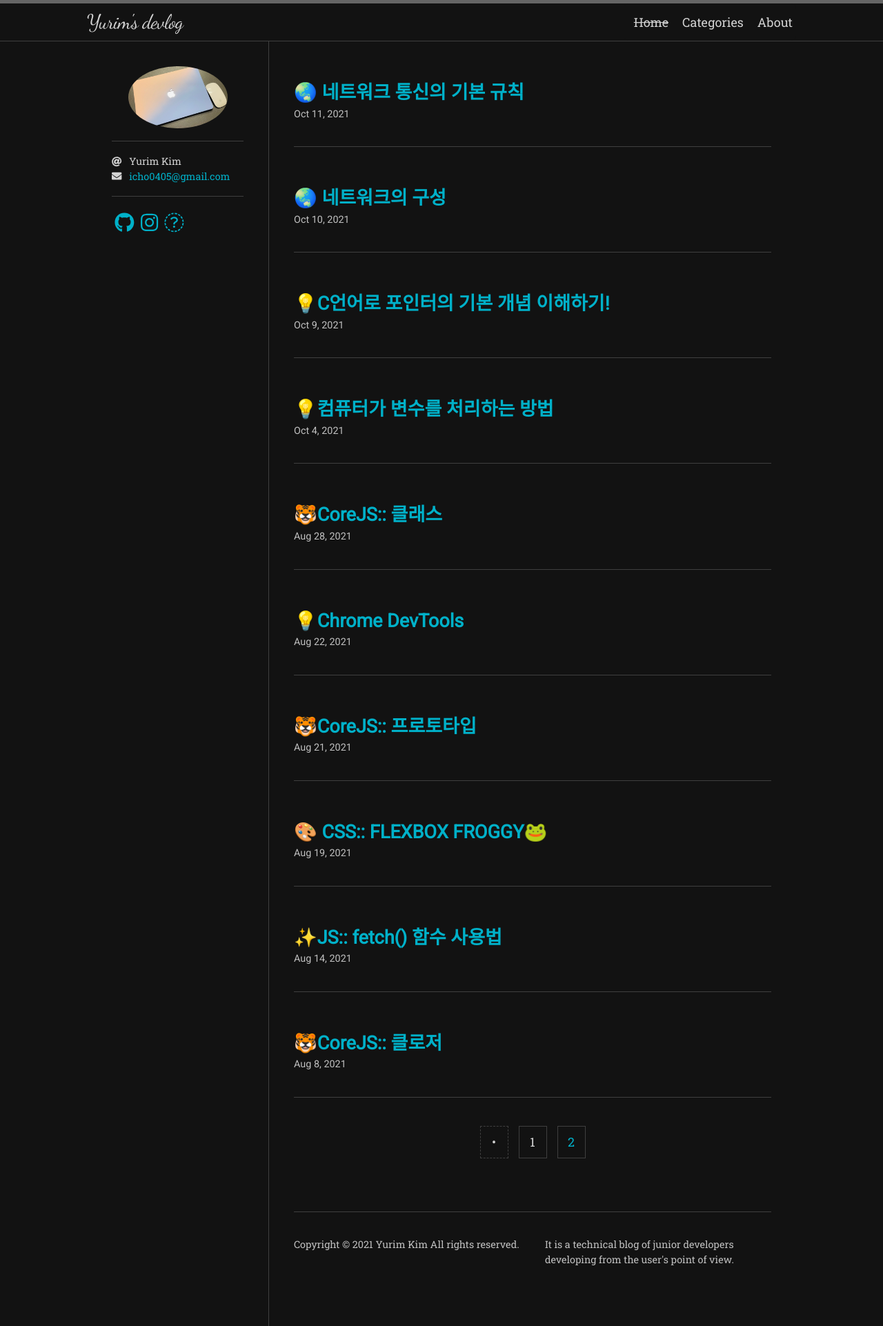
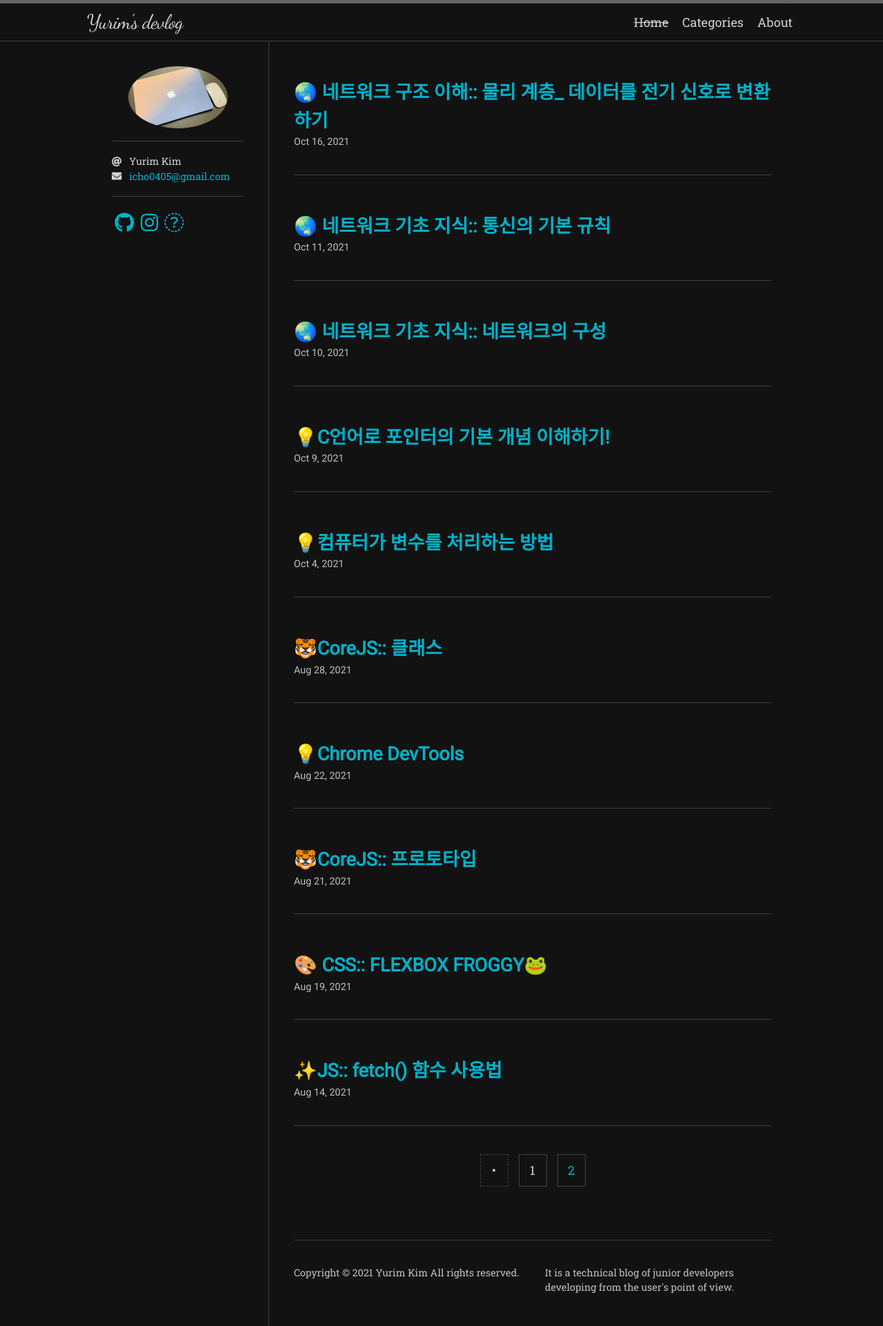
Before and after one commit to yurim45/yurim45.github.io, a Jekyll site: the page built from index.html, in a window 1280 px wide. Shown: the whole page at 69% size. Built offline with Jekyll 4.4.1, drawn with Linux system fonts in a browser that asks for light colours; nearby versions of some CDN libraries; some web fonts are replaced; the list of posts is cut into pages by our own code; part of the change alters nothing that is shown.

Commit message:
add: post

```diff
--- a/_posts/2021-10-10-network_basics.md
+++ b/_posts/2021-10-10-network_basics.md
@@ -1,5 +1,5 @@
 ---
-title: "🌏 네트워크의 구성"
+title: "🌏 네트워크 기초 지식:: 네트워크의 구성"
 tags:
   - [network]
 permalink: /network/networkBasics
--- a/_posts/2021-10-11-network_protocol.md
+++ b/_posts/2021-10-11-network_protocol.md
@@ -1,5 +1,5 @@
 ---
-title: "🌏 네트워크 통신의 기본 규칙"
+title: "🌏 네트워크 기초 지식:: 통신의 기본 규칙"
 tags:
   - [network]
 permalink: /network/ptorocol
--- /dev/null
+++ b/_posts/2021-10-16-network_physical-layer.md
@@ -0,0 +1,189 @@
+---
+title: "🌏 네트워크 구조 이해:: 물리 계층_ 데이터를 전기 신호로 변환하기"
+tags:
+  - [network]
+permalink: /network/physicalLayer
+
+navigation: true
+toc: true
+toc_sticky: true
+
+date: 2021-10-16
+last_modified_at: 2021-10-16
+---
+
+![]()
+
+`개인 공부 과정을 기록합니다.`
+
+<span style="color:Teal">**OSI모델**</span>의 1계층인 <span style="color:Teal">**물리 계층**</span>에 대해 공부하기
+
+><span style="color:Teal">**물리 계층**</span>은 컴퓨터와 네트워크 장비를 연결하고 컴퓨터와 네트워크 장비 간에 <span style="color:Teal">**전송되는 데이터를 전기 신호로 변환하는 계층**</span>이다.
+
+
+---
+
+# 🌏 물리 계층:: 데이터를 전기 신호로 변환하기
+
+### 🚀 What I Will Learn
+
+- 전기 신호를 이해한다
+- 랜 케이블을 이해한다
+- 리피터를 이해한다
+- 허브를 이해한다
+
+---
+
+## <span style="background-color:aquamarine">LESSON 09. 물리 계층의 역할과 랜 카드의 구조</span>
+
+데이터는 전기 신호로 변환되어 네트워크를 통해 전송된다.
+
+### 1) 전기 신호란?
+
+0과 1만으로 이루어진 비트열을 전기 신호로 변환하려면 OSI모델의 맨 아래 계층인 물리 계층의 기술이 필요하다
+
+![](https://images.velog.io/images/april_5/post/2e8c09ed-08d6-4276-accf-cc03e45477a4/image.png)
+
+
+전기 신호의 종류는 두 가지가 있는데
+- <span style="color:Teal">**아날로그 신호**</span>: 물결 모양의 전기 신호. `전화 회선`이나 `라디오 방송`에 사용
+- <span style="color:Teal">**디지털 신호**</span>: 막대 모양의 전기 신호
+
+![](https://images.velog.io/images/april_5/post/43a32287-e181-4007-8416-0c92667bfedc/image.png)
+
+
+### ❓데이터가 어떻게 전기신호로 변환될까?
+
+1) 데이터 송신 측 컴퓨터가 전송하는 0과 1의 비트열 데이터가 전기 신호로 변환
+2) 네트워크를 통해 전기 신호로 전송
+3) 데이터 수신 측 컴퓨터에 도착, 데이터 수신 측 컴퓨터는 전기 신호를 0과 1의 비트열 데이터로 복원
+
+
+### 2) 랜 카드란?
+
+> 0과 1의 비트열 데이터를 어떻게 전기 신호로 변환할까?
+
+컴퓨터는 네트워크를 통해 데이터를 송수신할 수 있도록 랜카드가 메인 보드에 포함되어 있는 내장형 랜카드나 별도의 랜카드를 가지고 있다.
+
+0과 1의 정보가 컴퓨터 내부에 있는 랜카드로 전송되고 <span style="background-color:yellow">랜카드는 0과 1을 전기신호로 변환</span>
+
+
+<br />
+
+---
+
+## <span style="background-color:aquamarine">LESSON 10. 케이블의 종류와 구조</span>
+
+네트워크 전송 매체의 종류에는 유선과 무선이 있다. 유선 전송 매체로 사용되는 네트워크 케이블 커넥터에 대해 알아보자
+
+
+### 1) 트위스트 페어 케이블(twisted pair cable)이란?
+
+>**전송 매체**: 데이터가 흐르는 물리적인 선로.
+>유선(*트위스트 페어 케이블, 광케이블 등*)과
+>무선(*라디오파, 마이크로파, 적외선 등*)이 있다
+
+
+#### ✔️ 가장 많이 사용되는 트위스트 페어 케이블(twisted pair cable)
+
+트위스트 페어 케이블의 종류에는
+- <span style="background-color:yellow">UTP 케이블</span>(Unshielded Twist Pair, 비차폐 연선)과
+- <span style="background-color:yellow">STP 케이블</span>(Shielded Twist Pair, 차폐 연선)가 있다.
+
+|<span style="background-color:yellow">UTP 케이블</span> |<span style="background-color:yellow">STP 케이블</span>|
+|--|--|
+| ☑️ 구리 선 여덟 개를 두 개씩 꼬아 만든 네 쌍의 전선 | ☑️ 두 개씩 꼬아 만든 선 |
+| ☑️ 실드로 보호되어 있지 않은 케이블 | ☑️ 실드로 보호한 케이블|
+| ☑️ 그래서 노이즈의 영향을 받기 쉽지만 | ☑️ 그래서 UTP와 케이블과 달리 노이즈의 영향을 매우 적게 받지만|
+| ☑️ 저렴하기 때문에 일반적으로 많이 사용되는 케이블이다.| ☑️ 비싸기 때문에 보편적으로 사용하지 않는다|
+
+> `실드(shield)`는 금속 호일이나 금속의 매듭과 같은 것으로 외부에서 발생하는 노이즈(noise)를 막는 역할을 한다.
+
+![](https://images.velog.io/images/april_5/post/9f7da355-6cbe-4346-85a5-95277fdd2993/image.png)
+
+🗣 트위스트 페어 케이블(UTP, STP)은 일반적으로 `랜 케이블(LAN cable, 랜 선)`이라고 한다
+
+랜 케이블의 양쪽 끝에는 위 사진의 `RJ-45`라고 부르는 커넥터가 붙어 있다. 이 커넥터를 컴퓨터의 랜 포트나 네트워크 기기에 연결한다.
+
+![](https://images.velog.io/images/april_5/post/00180d5d-805a-4591-b754-2a4921c4d3e2/image.png)
+
+<br />
+
+### 2) 다이렉트 케이블과 크로스 케이블이란?
+
+랜 케이블 종류에는 **다이렉트 케이블**과 **크로스 케이블**이 있다.
+
+- 다이렉트 케이블: 구리선 여덟 개를 같은 순서로 커넥터에 연결한 케이블
+- 크로스 케이블: 구리선 여덟 개 중 한쪽 커넥터의 1번과 2번이 연결되는 구리선을 다른 쪽 커넥터의 3번과 6번에 연결한 케이블
+
+다이렉트 케이블이나 크로스 케이블 모두, 실제로는 1번, 2번, 3번, 6번 구리선을 사용한다
+
+나머지 네 개의 선은
+- 다이렉트 케이블: 컴퓨터와 스위치를 연결할 때 사용
+- 크로스 케이블: 컴퓨터 간에 직접 랜 케이블로 연결할 때 사용
+
+![](https://images.velog.io/images/april_5/post/35816984-766a-4d20-b843-12310b5deb9f/image.png)
+
+📍**중요!!**
+컴퓨터 간에 직접 데이터를 보낼 때는 양쪽 컴퓨터 모두 1번과 2번을 사용.
+
+양쪽 컴퓨터에서 1번과 2번으로 데이터를 전송하면 데이터가 충돌하므로
+크로스 케이블은 일부러 중간에 전선을 교차시켜서 송신측과 수신측이 올바르게 연결되도록 하고 있다
+
+<br />
+
+---
+
+## <span style="background-color:aquamarine">LESSON 11. 리피터와 허브의 구조</span>
+
+물리 계층에서 동작하는 네트워크 장비인 리피터와 허브. 리피터와 허브의 특징을 알아보자.
+
+![](https://images.velog.io/images/april_5/post/453a2ebb-4d53-4467-af40-e8c12516663c/image.png)
+
+### 1) 리피터(repeater)란?
+
+✔️ 리피터는
+- 전기 신호를 정형(일그러진 전기 신호를 복원)하고
+- 증폭하는 기능을 가진 네트워크 중계 장비이다
+- 멀리 있는 상대방과도 통신할 수 있도록 파형을 정상으로 만드는 기능을 한다
+- 하지만 요즘 네트워크 장비가 리피터 기능을 지원하리 때문에 리피터를 쓸 필요가 없어졌다....
+
+![](https://images.velog.io/images/april_5/post/1505161b-58b2-4286-8166-0d9ea631f778/image.png)
+
+
+### 2) 허브(hub)란?
+
+✔️ 허브는
+- 포트(실제로 통신하는 통로)를 여러개 가지고 있고 리피터 허브라고도 불린다.
+- 리피터는 1:1 통신만 가능하지만, 허브는 포트를 여러 개 가지고 있어서 **여러 대의 컴퓨터와도 통신**할 수 있다
+- 허브는 리피터와 마찬가지로 **전기 신호를 정형하고 증폭하는 기능**을 한다
+- 허브는 컴퓨터 여러 대를 서로 연결하는 장치라서 **직접 컴퓨터끼리 연결하지 않아도 통신**할 수 있다
+- 허브는 어떤 특정 포트로부터 데이터를 받으면 해당 포트를 제외한 나머지 모든 포트로도 받은 데이터를 전송한다
+
+![](https://images.velog.io/images/april_5/post/95e48654-3a6c-4ef4-b6aa-802362a6775e/image.png)
+
+>컴퓨터 1에서 컴퓨터 2로만 데이터를 보내려고 해도, 허브에 컴퓨터 (1, 2, 3, 4, 5)가 연결되어 있다면 컴퓨터 2뿐만 아니라 컴퓨터 (3, 4, 5)에도 불필요한 데이터가 전송되는 문제점이 있다. <br />
+>이처럼 허브는 스스로 판단하지 않고, 전기 신호를 모든 포트로 보내서 `더미 허브(dummy hub)`라는 이름으로 불리기도 한다<br />
+><span style="background-color:yellow">더미 허브 문제점의 대책으로 나온게 **스위치(switch)**</span>라고 하는 네트워크 장비다
+
+<br /><br />
+
+---
+
+### :: 용어 정리💡
+
+- `물리 계층(physical layer)`: OSI 모델의 최하위 계층으로, 데이터를 전송하기 위해 시스템 간의 물리적인 연결을 하고 전기 신호의 변환 및 제어하는 역할을 담당한다. 또한 전송 매체를 통해 데이터를 통신할 수 있는 전기적인 신호로 바꾸어 전송하는 일을 한다.
+
+- `전기 신호(electronic signal)`: 전기 신호는 전압이 일정 패턴으로 변하여 생기는 일련의 흐름으로 전압의 변화가 모여서 만들어진 신호다. 이런 전기 신호들을 주고받음으로써 네트워크에서 사진이나 문서 등을 주고받을 수 있다.
+
+- `디지털 신호(digital signal)`: 아날로그 신호와 대비되는 신호 형태로 아날로그 신호를 전류의 유무나 극성, 위상의 동일이나 반대 등 물리적 현상을 이용하여 컴퓨터가 인식하는 0 또는 1의 2진수에 대응시켜 나타내는 신호를 말한다.
+
+- `랜 카드(LAN card)`: 컴퓨터의 네트워크 연결 및 데이터 전송을 담당하며(물리 계층에서 디지털 신호 0과 1을 전기 신호로 변환), '네트워크 카드' 또는 '네트워크 인터페이스 컨트롤러(NIC)'라고도 불린다.
+
+- `케이블(cable)`: 전선을 뜻한다. 전달하는 신호나 사용되는 장소에 따라 여러 종료의 케이블이 있는데, 네트워크를 연결하는 케이블을 랜 케이블 또는 랜 선이라고 한다.
+
+- `리피터(repeater)`: 전기 신호를 전송할 때 전송하는 거리가 멀어지면 신호가 감쇠하는 성질이 있는데, 이때 감쇠된 전송 신호를 새롭게 재생하여 다시 전달하는 신호 중계 장치를 리피터라고 한다.
+
+- `허브(hub)`: 랜을 구성할 때 한 사무실이나 가까운 거리에 있는 장비들을 케이블을 사용하여 연결하는 장치다.
+
+- `노이즈(noise, 잡음)`: 데이터의 왜곡이나 분해로 인해 전송매체에서 생기는 전자 신호다.
```
